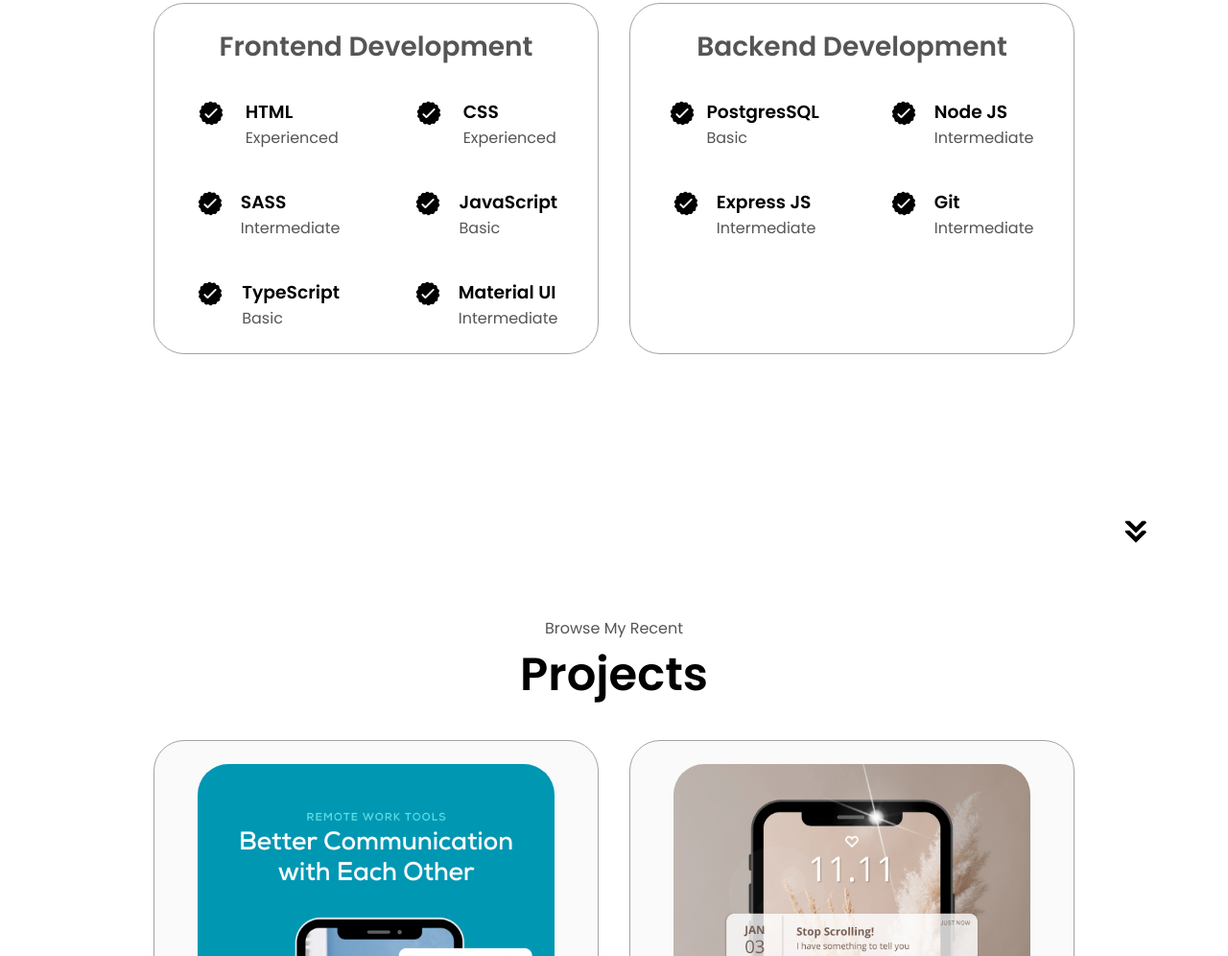
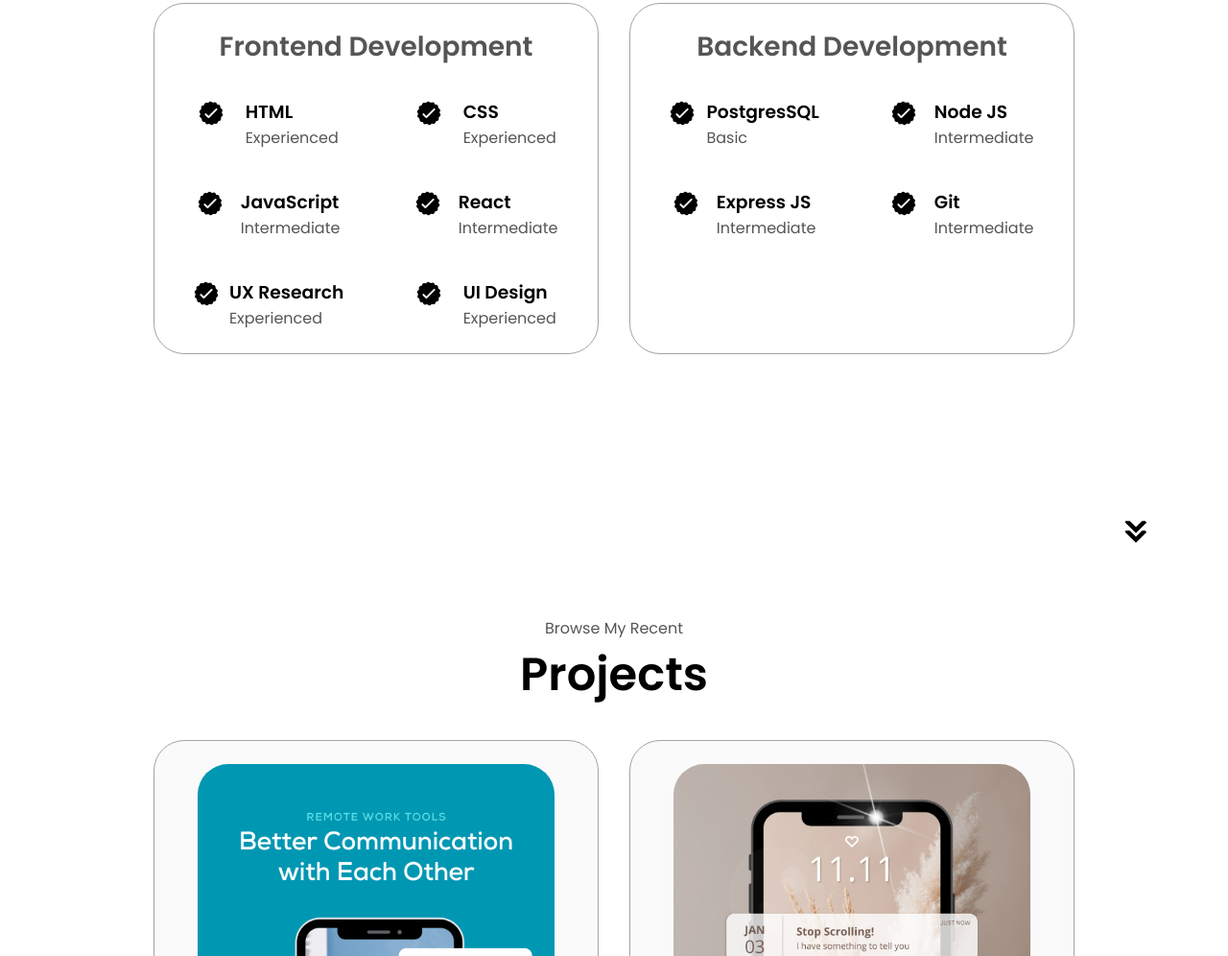
Before and after one commit to rpburke/portfolio-html-css-js, a plain HTML site: page index.html in a window 1280 px wide. Shown: the part 1822-2818 px from the top of the page at 96% size. Drawn offline with Linux system fonts and the light colour scheme.

Commit message:
Experience section update
skills update

```diff
--- a/index.html
+++ b/index.html
@@ -158,7 +158,7 @@
                 class="icon"
               />
               <div>
-                <h3>SASS</h3>
+                <h3>JavaScript</h3>
                 <p>Intermediate</p>
               </div>
             </article>
@@ -169,8 +169,8 @@
                 class="icon"
               />
               <div>
-                <h3>JavaScript</h3>
-                <p>Basic</p>
+                <h3>React</h3>
+                <p>Intermediate</p>
               </div>
             </article>
             <article>
@@ -180,8 +180,8 @@
                 class="icon"
               />
               <div>
-                <h3>TypeScript</h3>
-                <p>Basic</p>
+                <h3>UX Research</h3>
+                <p>Experienced</p>
               </div>
             </article>
             <article>
@@ -191,8 +191,8 @@
                 class="icon"
               />
               <div>
-                <h3>Material UI</h3>
-                <p>Intermediate</p>
+                <h3>UI Design</h3>
+                <p>Experienced</p>
               </div>
             </article>
           </div>
```
Also changed, not shown: 2 other files.
